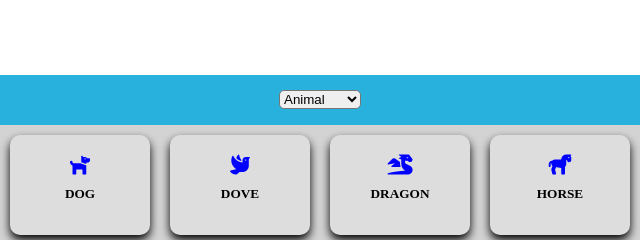
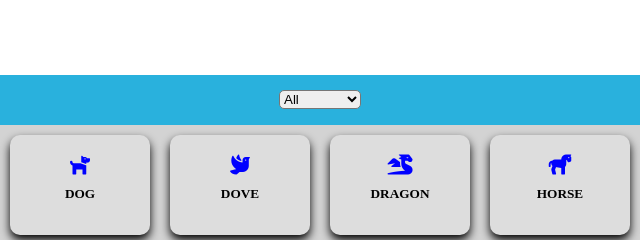
Before and after one commit to dumi994/js-es6-icons, a plain HTML site: page index.html in a window 1280 px wide. Shown: the top 240 px of the page, 320-960 px from the left. Drawn offline with Linux system fonts and the light colour scheme.

Commit message:
aggiunta sezione All al select

```diff
--- a/index.html
+++ b/index.html
@@ -21,6 +21,7 @@
    </header>
    <nav>
     <select name="categorie" id="categorie">
+        <option value="all">All</option>
         <option value="animal">Animal</option>
         <option value="vegetable">Vegetable</option>
         <option value="user">User</option>
```
